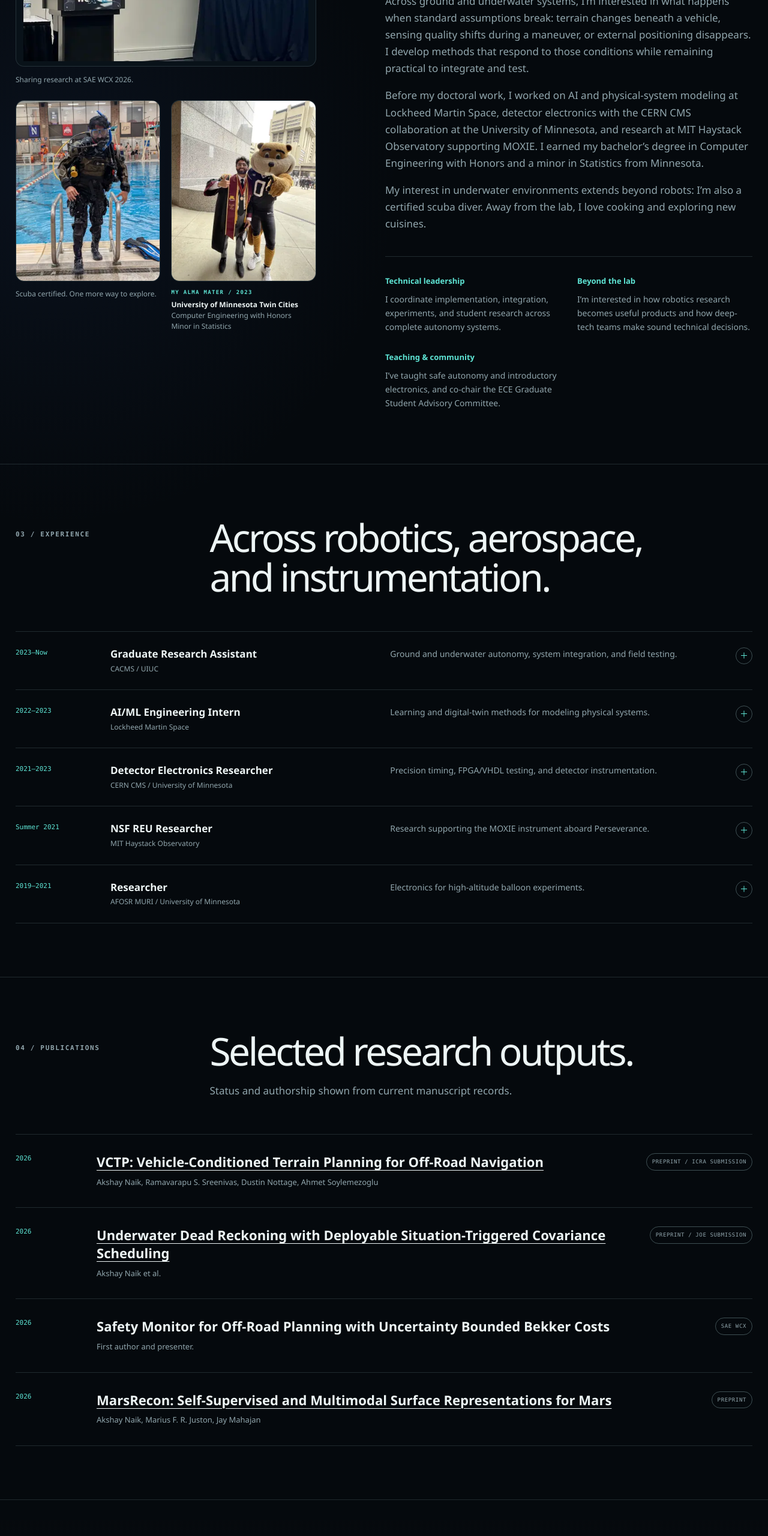
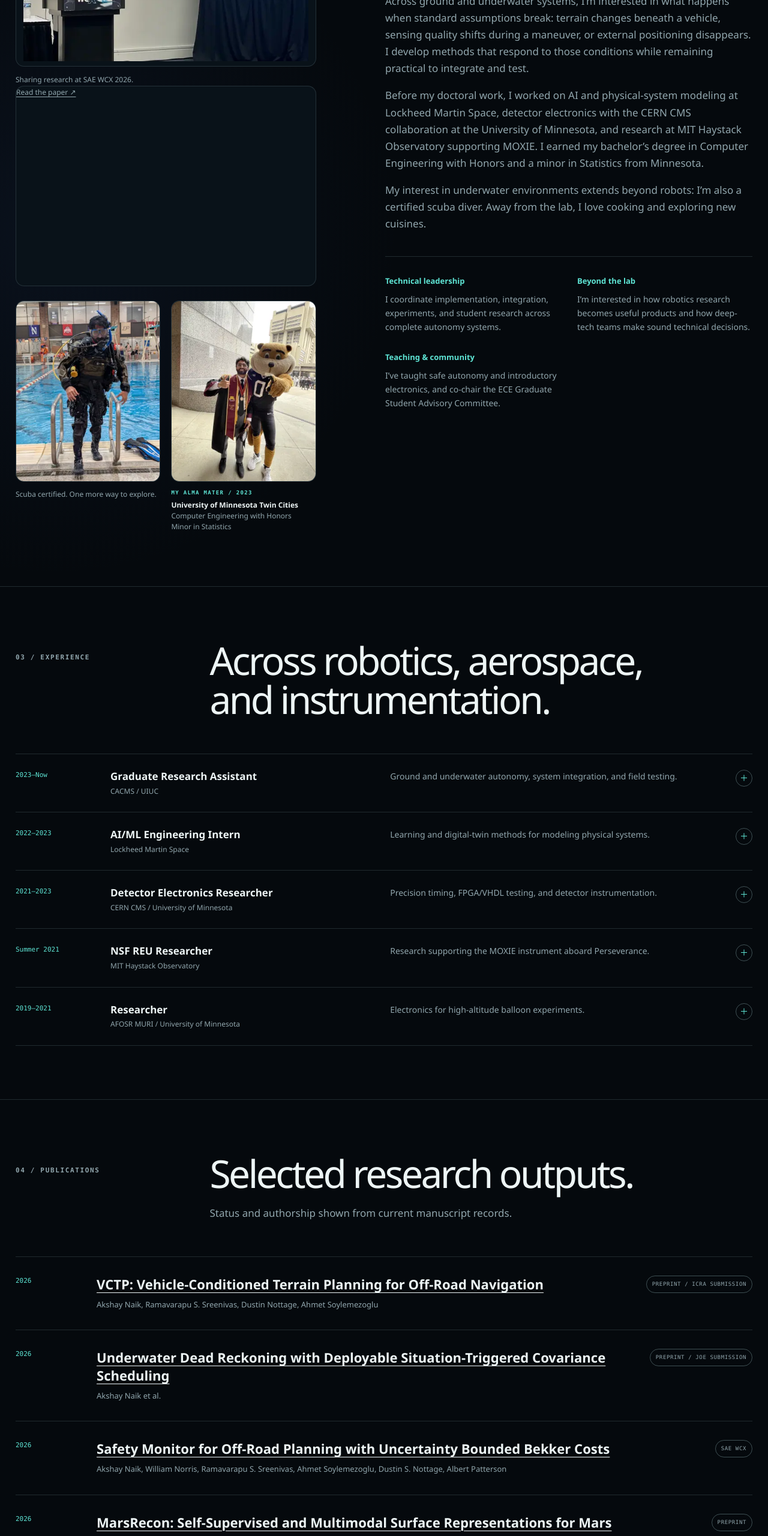
Before and after one commit to akshayn3/akshayn3.github.io, a plain HTML site: page public/index.html in a window 1280 px wide. Shown: the part 3300-5860 px from the top of the page at 60% size. Drawn offline with Linux system fonts and the light colour scheme.

Commit message:
Link the published SAE WCX safety-monitor paper

```diff
--- a/public/index.html
+++ b/public/index.html
@@ -148,7 +148,7 @@
           <div class="about-visuals">
             <figure class="about-presentation" data-reveal>
               <a href="assets/optimized/wcx-presentation-1280.webp" data-gallery data-title="Sharing the research" data-subtitle="Presenting off-road planning research at SAE WCX 2026"><img src="assets/optimized/wcx-presentation-640.webp" alt="Akshay Naik presenting off-road planning research at SAE WCX" width="1800" height="1193" loading="lazy" srcset="assets/optimized/wcx-presentation-320.webp 320w, assets/optimized/wcx-presentation-640.webp 640w, assets/optimized/wcx-presentation-1280.webp 1280w" decoding="async" sizes="(max-width: 572px) calc(100vw - 46px), (max-width: 940px) 504px, 480px"></a>
-              <figcaption>Sharing research at SAE WCX 2026.</figcaption>
+              <figcaption>Sharing research at SAE WCX 2026. <a href="https://doi.org/10.4271/2026-01-0141">Read the paper ↗</a></figcaption>
             </figure>
             <div class="about-gallery">
               <figure class="about-moment about-scuba" data-reveal>
@@ -231,7 +231,7 @@
         <div class="publication-list" data-reveal>
           <article class="publication"><div class="publication-year">2026</div><div><h3><a href="https://arxiv.org/abs/2609.17834">VCTP: Vehicle-Conditioned Terrain Planning for Off-Road Navigation</a></h3><p>Akshay Naik, Ramavarapu S. Sreenivas, Dustin Nottage, Ahmet Soylemezoglu</p></div><span class="status">Preprint / ICRA submission</span></article>
           <article class="publication"><div class="publication-year">2026</div><div><h3><a href="https://arxiv.org/abs/2607.10597">Underwater Dead Reckoning with Deployable Situation-Triggered Covariance Scheduling</a></h3><p>Akshay Naik et al.</p></div><span class="status">Preprint / JOE submission</span></article>
-          <article class="publication"><div class="publication-year">2026</div><div><h3>Safety Monitor for Off-Road Planning with Uncertainty Bounded Bekker Costs</h3><p>First author and presenter.</p></div><span class="status">SAE WCX</span></article>
+          <article class="publication"><div class="publication-year">2026</div><div><h3><a href="https://doi.org/10.4271/2026-01-0141">Safety Monitor for Off-Road Planning with Uncertainty Bounded Bekker Costs</a></h3><p>Akshay Naik, William Norris, Ramavarapu S. Sreenivas, Ahmet Soylemezoglu, Dustin S. Nottage, Albert Patterson</p></div><span class="status">SAE WCX</span></article>
           <article class="publication"><div class="publication-year">2026</div><div><h3><a href="https://arxiv.org/abs/2609.22379">MarsRecon: Self-Supervised and Multimodal Surface Representations for Mars</a></h3><p>Akshay Naik, Marius F. R. Juston, Jay Mahajan</p></div><span class="status">Preprint</span></article>
         </div>
       </div>
```
Also changed, not shown: public/projects/off-road/index.html (+1 -1 lines).
